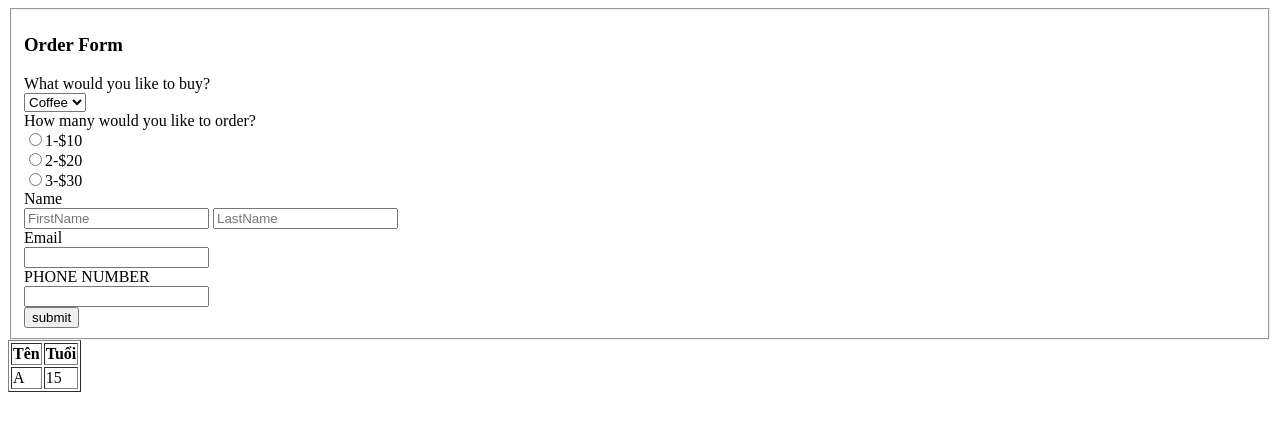
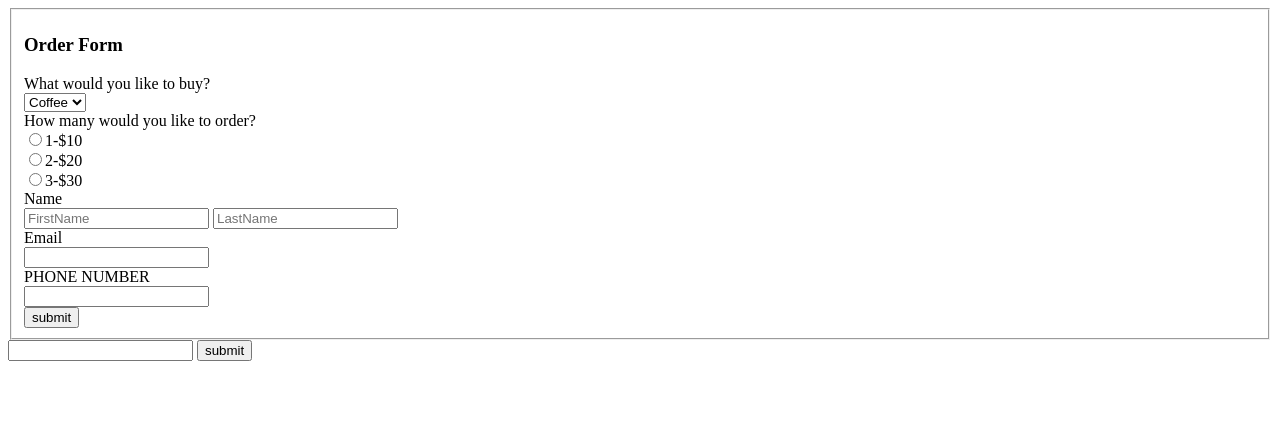
Before and after one commit to nguyentu118/formorder, a plain HTML site: page index.html in a window 1280 px wide. Drawn offline with Linux system fonts and the light colour scheme.

Commit message:
ssÆửa đÃổi

```diff
--- a/index.html
+++ b/index.html
@@ -27,15 +27,9 @@
         <input type="submit" value="submit">
     </fieldset>
 </form>
-<table border="1">
-    <tr>
-        <th>Tên</th>
-        <th>Tuổi</th>
-    </tr>
-    <tr>
-        <td>A</td>
-        <td>15</td>
-    </tr>
-</table>
+<form action="https://www.google.com.vn/" method="get">
+    <input type="text">
+    <input type="submit" value="submit">
+</form>
 </body>
 </html>
```
